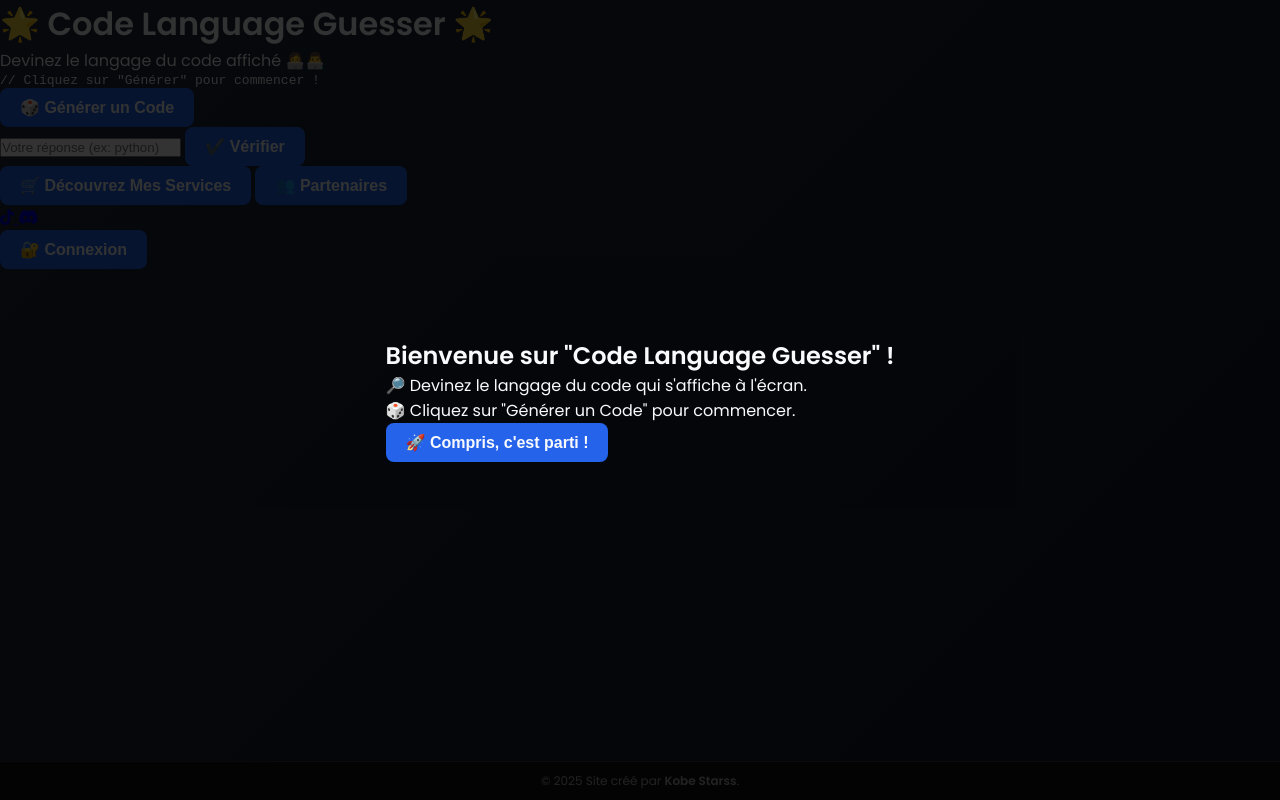
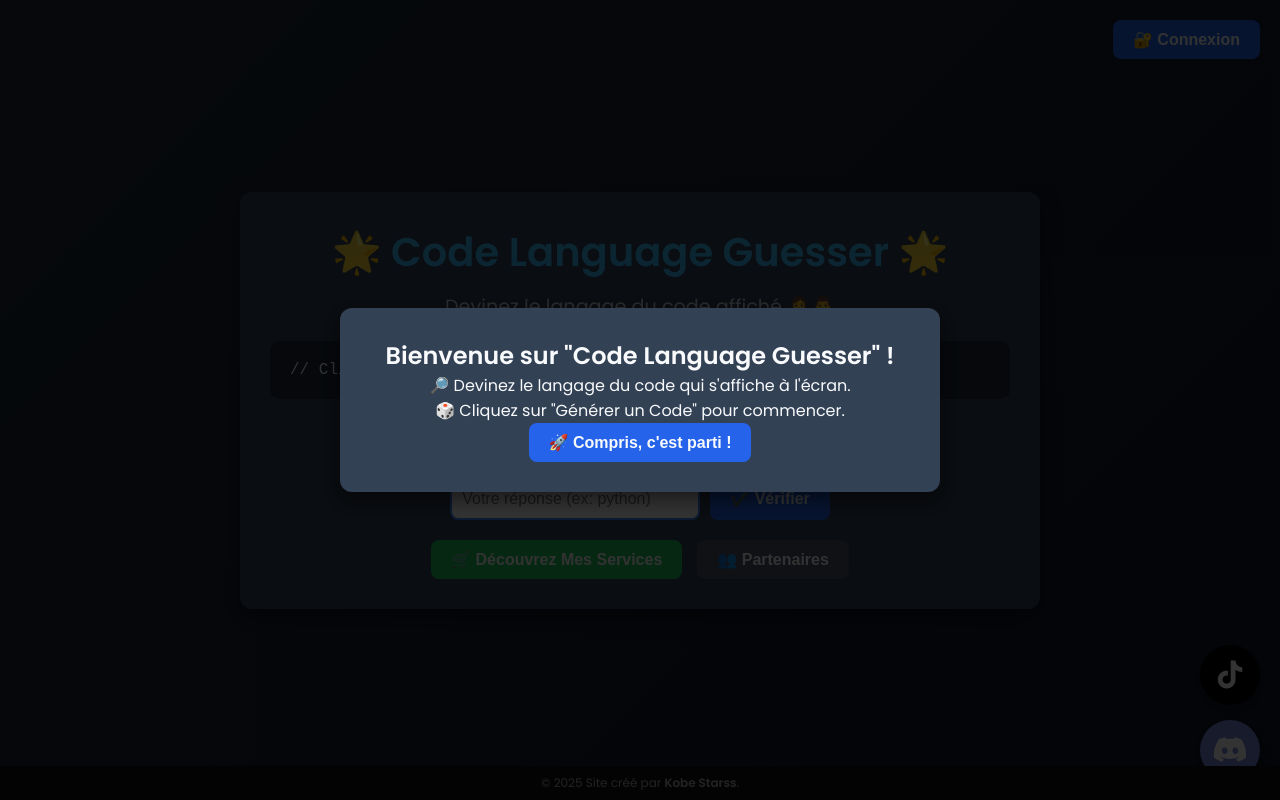
Before and after one commit to KobeStars/Codepagesfr, a plain HTML site: page index.html in a window 1280 px wide. Drawn offline with Linux system fonts and the light colour scheme.

Commit message:
Update styles.css

```diff
--- a/styles.css
+++ b/styles.css
@@ -1,4 +1,4 @@
-/* --- General Styles & Fonts --- */
+/* --- Imports et Styles Généraux --- */
 @import url('https://fonts.googleapis.com/css2?family=Poppins:wght@400;600&display=swap');
 
 * {
@@ -11,18 +11,42 @@ body {
     background: linear-gradient(135deg, #1e293b, #0f172a);
     color: #f8fafc;
     font-family: 'Poppins', sans-serif;
-    transition: background-color 0.3s, color 0.3s;
+    display: flex;
+    justify-content: center;
+    align-items: center;
     min-height: 100vh;
+    padding: 20px;
 }
 
-/* --- Dark Mode --- */
-body.dark-mode {
-    background: #121212;
-    color: #fff;
+/* --- Utilitaire --- */
+.hidden {
+    display: none !important;
 }
-/* ... (autres styles pour le mode sombre) ... */
 
-/* --- Buttons --- */
+/* --- Conteneurs de Page --- */
+.page-container {
+    background: #334155;
+    padding: 30px;
+    border-radius: 12px;
+    box-shadow: 0 8px 20px rgba(0, 0, 0, 0.5);
+    max-width: 800px;
+    width: 100%;
+    text-align: center;
+}
+
+h1 {
+    font-size: 2.5rem;
+    color: #38bdf8;
+    margin-bottom: 10px;
+}
+
+.subtitle {
+    font-size: 1.2rem;
+    color: #cbd5e1;
+    margin-bottom: 20px;
+}
+
+/* --- Boutons --- */
 .btn {
     background: #2563eb;
     color: #f8fafc;
@@ -32,24 +56,74 @@ body.dark-mode {
     cursor: pointer;
     font-size: 1rem;
     font-weight: 600;
-    transition: background 0.3s ease, transform 0.2s ease;
+    transition: background 0.3s, transform 0.2s;
 }
-/* ... (autres styles de boutons) ... */
+.btn:hover {
+    background: #1d4ed8;
+    transform: scale(1.05);
+}
+.shop-btn { background: #22c55e; }
+.shop-btn:hover { background: #16a34a; }
+.partner-btn { background: #4a5568; }
+.partner-btn:hover { background: #2d3748; }
 
-/* --- Main Container & Game --- */
-.container {
-    text-align: center;
-    background: #334155;
-    padding: 30px;
-    border-radius: 12px;
-    box-shadow: 0 8px 20px rgba(0, 0, 0, 0.5);
-    max-width: 800px;
-    width: 90%;
-    margin: 5vh auto;
+/* --- Section Jeu --- */
+.code-box {
+    background: #1e293b;
+    padding: 20px;
+    border-radius: 10px;
+    margin-bottom: 20px;
+    max-height: 200px;
+    overflow-x: auto;
+    text-align: left;
 }
-/* ... (autres styles du jeu) ... */
+pre { font-family: 'Courier New', monospace; white-space: pre-wrap; }
 
-/* --- Popups (Explanation, Auth) --- */
+.guess-section {
+    display: flex;
+    gap: 10px;
+    justify-content: center;
+    margin-top: 20px;
+}
+#languageGuess {
+    padding: 10px;
+    border: 2px solid #3b82f6;
+    border-radius: 8px;
+    font-size: 1rem;
+    width: 250px;
+}
+.feedback { margin-top: 15px; font-size: 1.2rem; font-weight: 600; }
+.feedback.correct { color: #4ade80; }
+.feedback.incorrect { color: #f87171; }
+
+.page-nav { margin-top: 20px; display: flex; justify-content: center; gap: 15px;}
+
+/* --- Page Partenaires --- */
+.partners-list { margin-top: 20px; }
+.partner-link {
+    display: block;
+    background-color: #25F4EE;
+    color: #1a1a1a;
+    padding: 10px 20px;
+    margin: 10px auto;
+    border-radius: 25px;
+    text-decoration: none;
+    font-weight: bold;
+    max-width: 300px;
+    transition: background-color 0.3s;
+}
+.partner-link:hover { background-color: #1a9a9f; }
+
+/* --- Header et Menu Utilisateur --- */
+.header {
+    position: fixed;
+    top: 20px;
+    right: 20px;
+    z-index: 1010;
+}
+.user-menu { display: flex; align-items: center; gap: 15px; }
+
+/* --- Popups (Explication et Auth) --- */
 .explanation-popup, .auth-popup {
     position: fixed;
     top: 0;
@@ -60,37 +134,90 @@ body.dark-mode {
     display: flex;
     justify-content: center;
     align-items: center;
-    z-index: 1000;
+    z-index: 2000;
 }
-.hidden {
-    display: none;
+.explanation-content, .auth-container {
+    background: #334155;
+    padding: 30px;
+    border-radius: 12px;
+    text-align: center;
+    box-shadow: 0 8px 20px rgba(0, 0, 0, 0.5);
+    color: #f8fafc;
+    max-width: 600px;
+    width: 90%;
 }
-/* ... (autres styles de popups) ... */
+.auth-container { max-width: 350px; }
+.auth-container h2 { margin-bottom: 15px; color: #38bdf8; }
+.auth-container input {
+    width: 100%;
+    padding: 10px;
+    margin-bottom: 10px;
+    border-radius: 8px;
+    border: 1px solid #ccc;
+}
+.auth-container .btn { width: 100%; margin-top: 10px; }
+.switch-form { margin-top: 15px; }
+.switch-form span { color: #38bdf8; cursor: pointer; text-decoration: underline; }
+.close-popup { margin-top: 20px; background: #ef4444; }
+.close-popup:hover { background: #dc2626; }
 
-/* --- Shop & Partners Pages --- */
-.shop-container, #partners-page, #settingsPage {
-    /* ... styles ... */
-}
-
-/* --- Floating Buttons --- */
-.floating-buttons {
+/* --- Boutons Flottants --- */
+.floating-buttons-container {
     position: fixed;
     bottom: 20px;
     right: 20px;
-    z-index: 100;
+    z-index: 1000;
+    display: flex;
+    flex-direction: column;
+    gap: 15px;
 }
-/* ... (styles pour les boutons flottants) ... */
+.floating-btn {
+    width: 60px;
+    height: 60px;
+    border-radius: 50%;
+    display: flex;
+    justify-content: center;
+    align-items: center;
+    font-size: 28px;
+    color: white;
+    text-decoration: none;
+    box-shadow: 0 4px 12px rgba(0, 0, 0, 0.3);
+    transition: transform 0.3s;
+}
+.floating-btn:hover { transform: scale(1.1); }
+.tiktok-btn { background-color: #000; }
+.discord-btn { background-color: #7289da; }
+
+/* --- Notifications --- */
+#notification {
+    position: fixed;
+    top: 80px;
+    right: 20px;
+    padding: 15px;
+    border-radius: 8px;
+    color: white;
+    z-index: 3000;
+    opacity: 0;
+    transform: translateY(-20px);
+    transition: opacity 0.3s, transform 0.3s;
+}
+#notification.show {
+    opacity: 1;
+    transform: translateY(0);
+}
+#notification.success { background-color: #28a745; }
+#notification.error { background-color: #dc3545; }
 
 /* --- Footer --- */
 .footer {
-    text-align: center;
+    position: fixed;
+    bottom: 0;
+    left: 0;
+    width: 100%;
     background-color: #111;
     color: #aaa;
-    padding: 10px 0;
+    padding: 8px 0;
     font-size: 12px;
-    position: fixed;
-    bottom: 0;
-    width: 100%;
-    z-index: 100;
-    border-top: 1px solid #333;
+    text-align: center;
+    z-index: 1000;
 }
```
